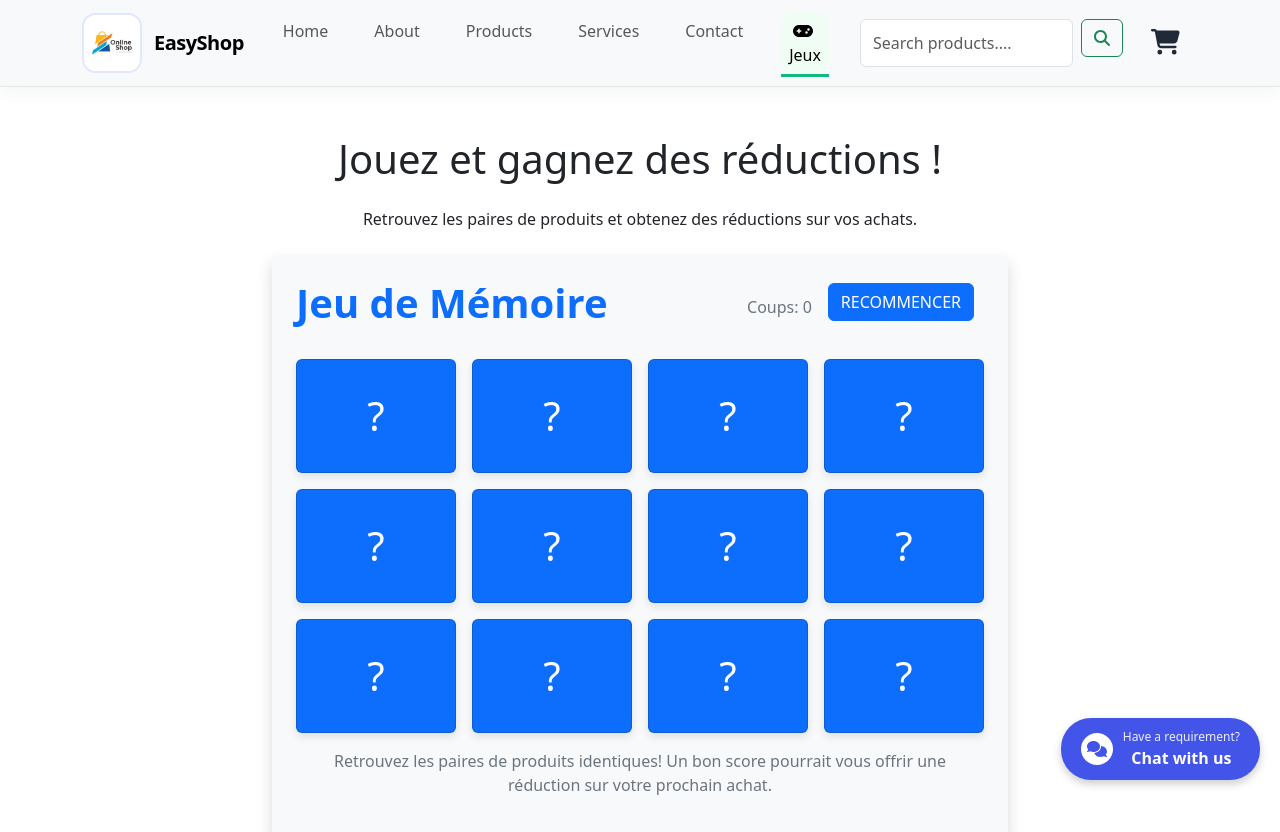
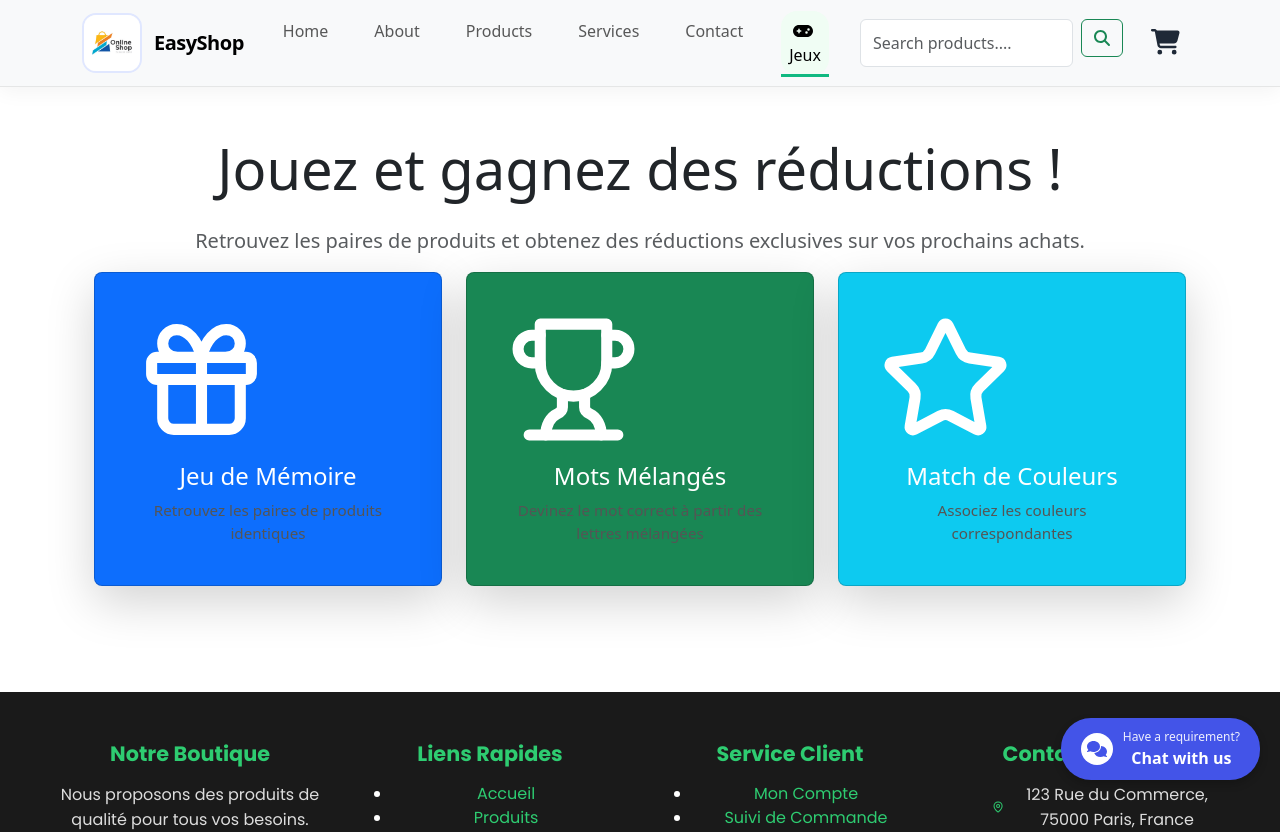
Before and after one commit to achraftes/Ecommerce-app, a React (Vite) app: page /game in a window 1280 px wide. Shown: the top 832 px of the page. Built offline with nearby package versions, Linux system fonts and the light colour scheme.

Commit message:
update style  for  game

```diff
--- a/package.json
+++ b/package.json
@@ -25,10 +25,13 @@
     "@types/react": "^18.2.43",
     "@types/react-dom": "^18.2.17",
     "@vitejs/plugin-react": "^4.2.1",
+    "autoprefixer": "^10.4.21",
     "eslint": "^8.55.0",
     "eslint-plugin-react": "^7.33.2",
     "eslint-plugin-react-hooks": "^4.6.0",
     "eslint-plugin-react-refresh": "^0.4.5",
+    "postcss": "^8.5.3",
+    "tailwindcss": "^4.1.4",
     "vite": "^5.0.8"
   }
 }
--- a/src/Componenets/ColorMatch.jsx
+++ b/src/Componenets/ColorMatch.jsx
@@ -10,8 +10,8 @@ const COLORS = [
 ];
 
 export default function ColorMatch() {
-  const [targetColor, setTargetColor] = useState<typeof COLORS[0] | null>(null);
-  const [options, setOptions] = useState<typeof COLORS>([]);
+  const [targetColor, setTargetColor] = useState(null);
+  const [options, setOptions] = useState([]);
   const [score, setScore] = useState(0);
   const [timeLeft, setTimeLeft] = useState(30);
   const [gameOver, setGameOver] = useState(false);
@@ -50,7 +50,7 @@ export default function ColorMatch() {
     return () => clearInterval(timer);
   }, [isPlaying]);
 
-  const handleColorClick = (color: typeof COLORS[0]) => {
+  const handleColorClick = (color) => {
     if (!isPlaying) return;
 
     if (color.name === targetColor?.name) {
--- a/src/Componenets/GamePage.jsx
+++ b/src/Componenets/GamePage.jsx
@@ -1,18 +1,89 @@
-import React from 'react';
+import React, { useState } from 'react';
 import MemoryGame from './MemoryGame';
- // Le composant de jeu que je vous ai fourni précédemment
+import WordScramble from './WordScramble';
+import ColorMatch from './ColorMatch';
+import { Gift, Trophy, Star } from 'lucide-react';
 
 function GamePage() {
+  const [selectedGame, setSelectedGame] = useState(null);
+
+  // Configuration des jeux disponibles
+  const games = [
+    {
+      id: 'memory',
+      name: 'Jeu de Mémoire',
+      description: 'Retrouvez les paires de produits identiques',
+      component: MemoryGame,
+      color: 'bg-primary', // Remplacé pour Bootstrap
+      icon: Gift
+    },
+    {
+      id: 'wordscramble',
+      name: 'Mots Mélangés',
+      description: 'Devinez le mot correct à partir des lettres mélangées',
+      component: WordScramble,
+      color: 'bg-success', // Remplacé pour Bootstrap
+      icon: Trophy
+    },
+    {
+      id: 'colormatch',
+      name: 'Match de Couleurs',
+      description: 'Associez les couleurs correspondantes',
+      component: ColorMatch,
+      color: 'bg-info', // Remplacé pour Bootstrap
+      icon: Star
+    }
+  ];
+
+  // Affiche le jeu sélectionné
+  if (selectedGame) {
+    const game = games.find(g => g.id === selectedGame);
+    const GameComponent = game?.component;
+
+    return (
+      <div className="container py-5 px-4">
+        <button
+          onClick={() => setSelectedGame(null)}
+          className="mb-6 px-4 py-2 btn btn-secondary d-flex align-items-center gap-2"
+        >
+          <span>←</span>
+          <span>Retour aux jeux</span>
+        </button>
+        {GameComponent && <GameComponent />}
+      </div>
+    );
+  }
+
+  // Affiche la liste des jeux
   return (
-    <div className="container py-5">
-      <h1 className="mb-4 text-center">Jouez et gagnez des réductions !</h1>
-      <p className="text-center mb-4">
-        Retrouvez les paires de produits et obtenez des réductions sur vos achats.
-      </p>
-      <div className="row justify-content-center">
-        <div className="col-lg-8">
-          <MemoryGame />
-        </div>
+    <div className="container py-5 px-4">
+      <header className="text-center mb-10">
+        <h1 className="display-4 font-weight-bold text-dark mb-4">
+          Jouez et gagnez des réductions !
+        </h1>
+        <p className="text-muted lead mx-auto">
+          Retrouvez les paires de produits et obtenez des réductions exclusives sur vos prochains achats.
+        </p>
+      </header>
+
+      <div className="row row-cols-1 row-cols-md-3 g-4">
+        {games.map((game) => {
+          const Icon = game.icon;
+          return (
+            <div key={game.id} className="col">
+              <button
+                onClick={() => setSelectedGame(game.id)}
+                className={`card ${game.color} text-white p-4 rounded-3 shadow-lg`}
+              >
+                <div className="card-body text-center">
+                  <Icon className="w-50 h-50 mb-3 animate__animated animate__bounce" />
+                  <h5 className="card-title h4">{game.name}</h5>
+                  <p className="card-text">{game.description}</p>
+                </div>
+              </button>
+            </div>
+          );
+        })}
       </div>
     </div>
   );
--- a/src/Componenets/WordScramble.jsx
+++ b/src/Componenets/WordScramble.jsx
@@ -16,9 +16,9 @@ export default function WordScramble() {
   const [userInput, setUserInput] = useState("");
   const [score, setScore] = useState(0);
   const [message, setMessage] = useState("");
-  const [messageType, setMessageType] = useState<"success" | "error" | null>(null);
+  const [messageType, setMessageType] = useState(null); // <- retiré le type ici
 
-  const scrambleWord = (word: string) => {
+  const scrambleWord = (word) => {
     return word
       .split('')
       .sort(() => Math.random() - 0.5)
@@ -40,7 +40,7 @@ export default function WordScramble() {
     selectNewWord();
   }, []);
 
-  const handleSubmit = (e: React.FormEvent) => {
+  const handleSubmit = (e) => {
     e.preventDefault();
 
     if (userInput.toUpperCase() === currentWord) {
```
Also changed, not shown: 1 other file (tests, documents, lock files or other folders).
